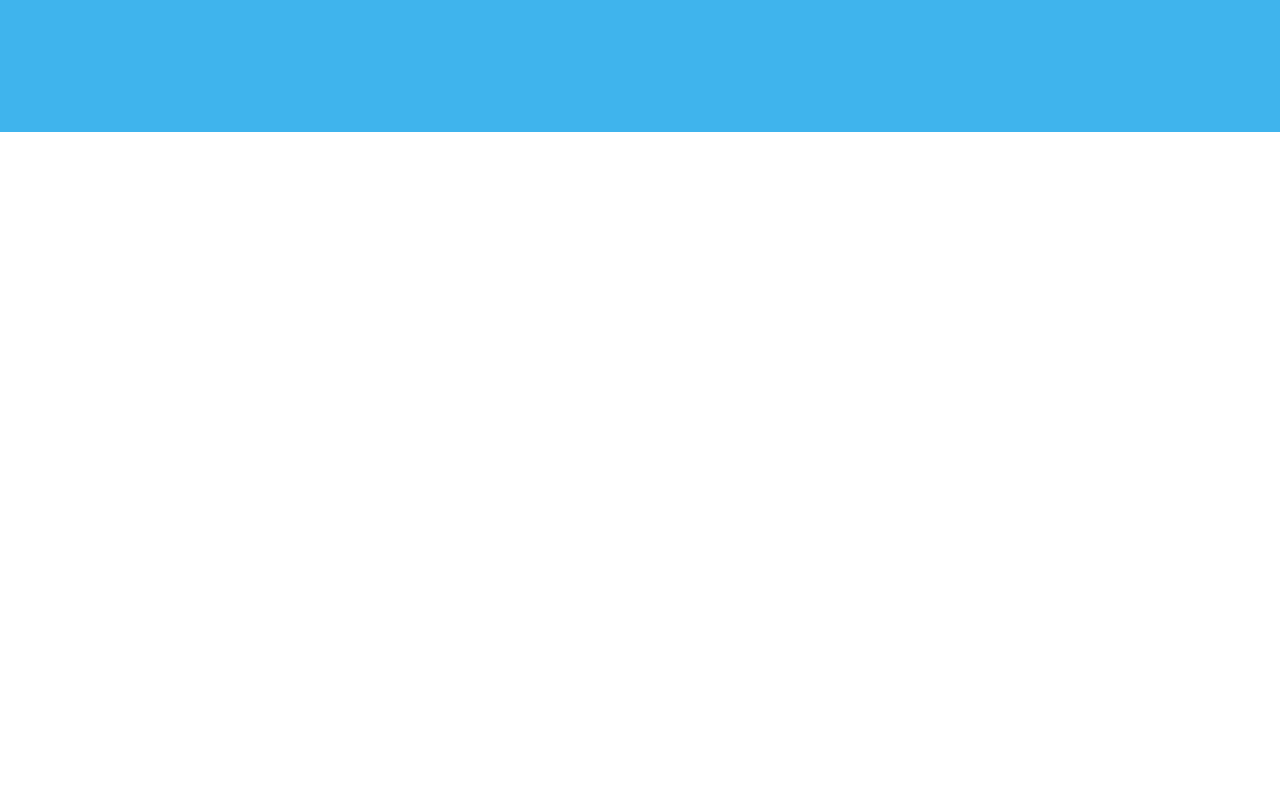
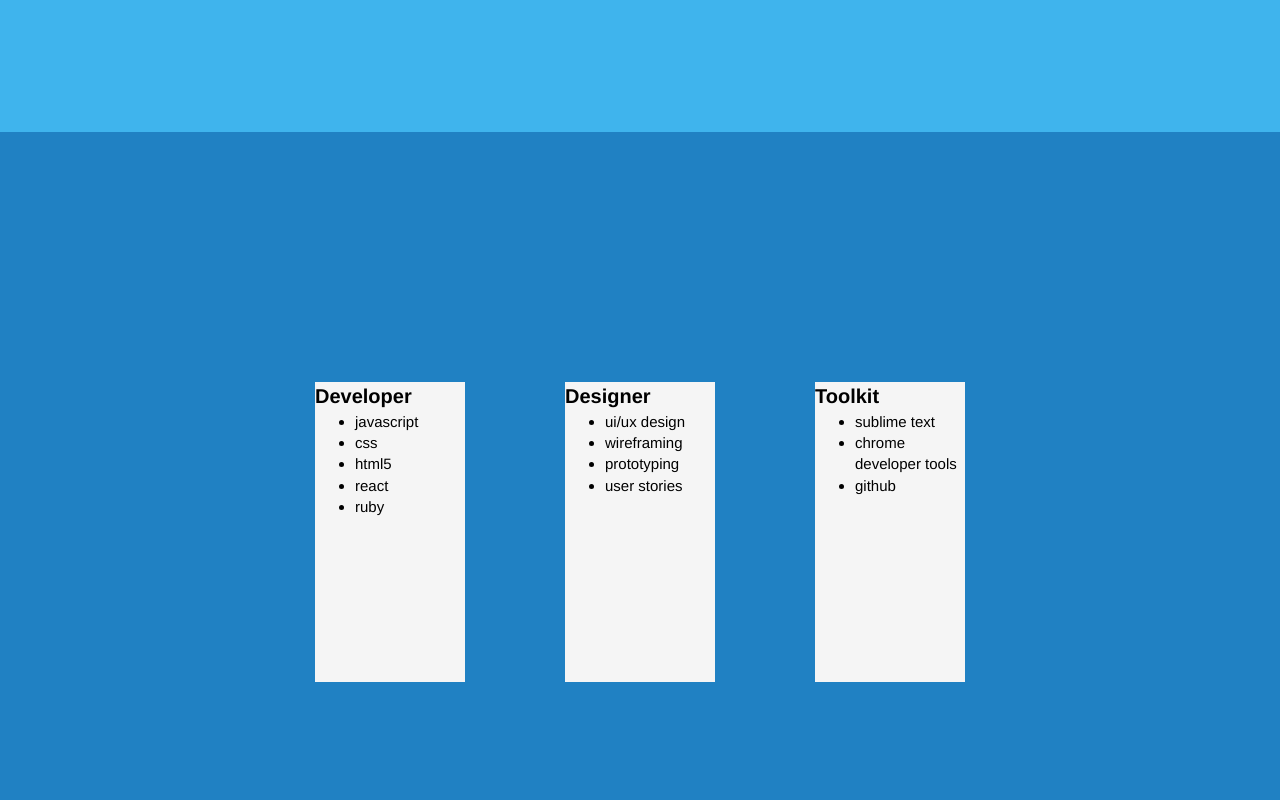
Before and after one commit to sinninga/first-portfolio, a React app: page / in a window 1280 px wide. Shown: the part 720-1520 px from the top of the page. Before the commit the page ends 852 px from the top, so only its background shows below. Built offline with nearby package versions, Linux system fonts and the light colour scheme.

Commit message:
skills/projects added

```diff
--- a/assets/stylesheets/application.scss
+++ b/assets/stylesheets/application.scss
@@ -22,6 +22,43 @@ body {
   font-size: 5em;
 }
 
+.skills {
+  display: flex;
+  align-items: center;
+  justify-content: center;
+  background-color: #2081C3;
+  height: 100vh;
+  color: white;
+  font-size: 3em;
+}
+
+.skill-card {
+  background-color: whitesmoke;
+  color: black;
+  font-size: 2rem;
+  height: 30rem;
+  width: 15rem;
+  margin: 5rem;
+}
+
+.list {
+  font-size: 1.5rem;
+}
+
+.skill-title {
+  justify-content: center;
+}
+
+.projects {
+  display: flex;
+  align-items: center;
+  justify-content: center;
+  background-color: #3FB4ED;
+  height: 100vh;
+  color: white;
+  font-size: 3em;
+}
+
 // #root {
 //   height: 100vh;
 //   display: flex;
--- a/src/components/app.jsx
+++ b/src/components/app.jsx
@@ -1,6 +1,8 @@
 import React, { Component } from 'react';
 import Navbar from '../components/navbar.jsx';
 import Banner from '../components/banner.jsx';
+import Skills from '../components/skills.jsx';
+import Projects from '../components/projects.jsx';
 
 
 class App extends Component {
@@ -9,6 +11,8 @@ class App extends Component {
       <div className="app">
         <Navbar />
         <Banner />
+        <Skills />
+        <Projects />
       </div>
     );
   };
--- /dev/null
+++ b/src/components/projects.jsx
@@ -0,0 +1,13 @@
+import React, { Component } from 'react';
+
+class Projects extends Component {
+  render() {
+    return (
+      <div className="projects">
+      Projects
+      </div>
+    )
+  }
+}
+
+export default Projects;
--- /dev/null
+++ b/src/components/skills.jsx
@@ -0,0 +1,39 @@
+import React, { Component } from 'react';
+
+class Skills extends Component {
+  render() {
+    return (
+      <div className="skills">
+        <div className="skill-card">
+          <strong className='skill-title'>Developer</strong>
+          <ul>
+            <li className='list'>javascript</li>
+            <li className='list'>css</li>
+            <li className='list'>html5</li>
+            <li className='list'>react</li>
+            <li className='list'>ruby</li>
+          </ul>
+        </div>
+        <div className="skill-card">
+          <strong className='skill-title'>Designer</strong>
+          <ul>
+            <li className='list'>ui/ux design</li>
+            <li className='list'>wireframing</li>
+            <li className='list'>prototyping</li>
+            <li className='list'>user stories</li>
+          </ul>
+        </div>
+        <div className="skill-card">
+          <strong className='skill-title'>Toolkit</strong>
+          <ul>
+            <li className='list'>sublime text</li>
+            <li className='list'>chrome developer tools</li>
+            <li className='list'>github</li>
+          </ul>
+        </div>
+      </div>
+    )
+  }
+}
+
+export default Skills;
```
